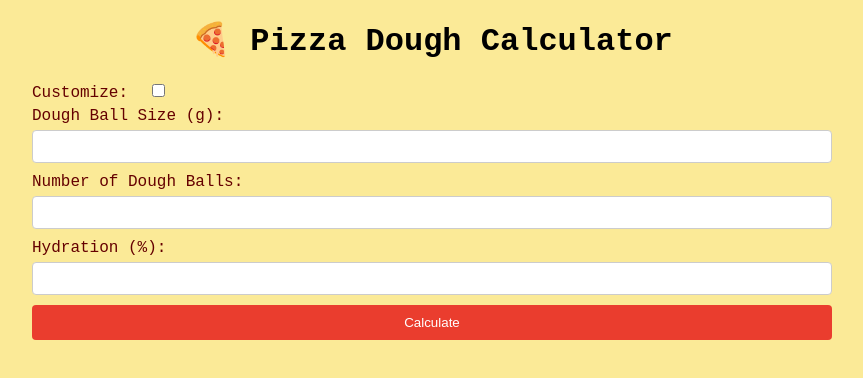
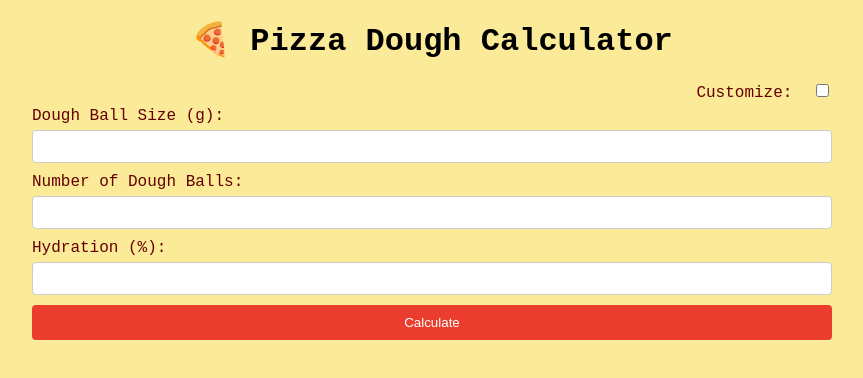
Before and after one commit to cipriani14/doughcalculator, a plain HTML site: page index.html in a window 1280 px wide. Shown: the whole page, without its empty margins (208-1071 px from the left). Drawn offline with Linux system fonts and the light colour scheme; a small style sheet from the web is missing.

Commit message:
mistakes were made

```diff
--- a/index.html
+++ b/index.html
@@ -11,8 +11,10 @@
     <div class="container">
         <h1>🍕 Pizza Dough Calculator</h1>
 
-        <label class="customize-label" for="customize">Customize:</label>
-        <input type="checkbox" id="customize" onchange="toggleCustomization()"><br>
+       <div class="customize-wrapper">
+            <label class="customize-label" for="customize">Customize:</label>
+            <input type="checkbox" id="customize" onchange="toggleCustomization()">
+        </div>
 
         <label for="doughSize">Dough Ball Size (g):</label>
 
```
